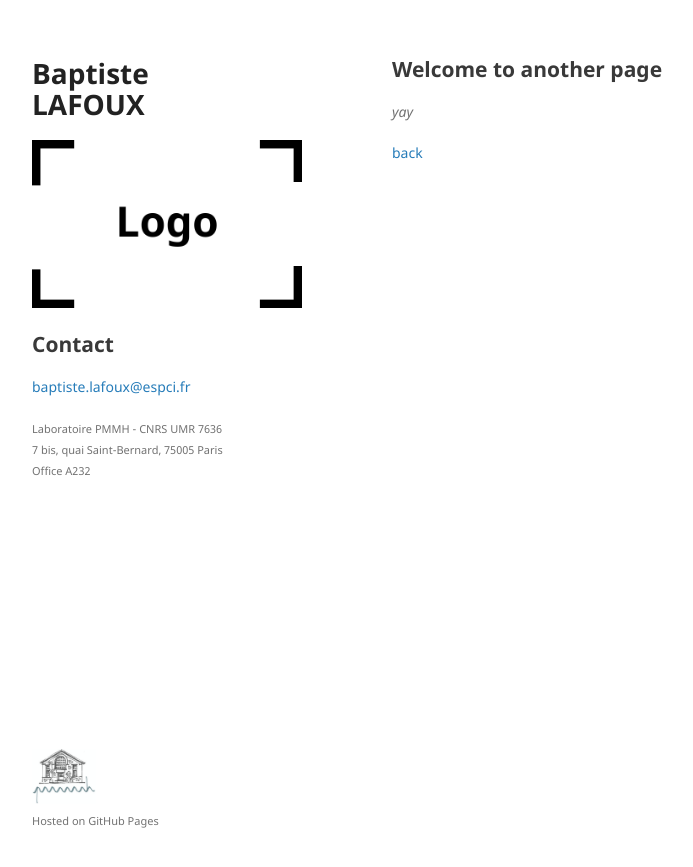
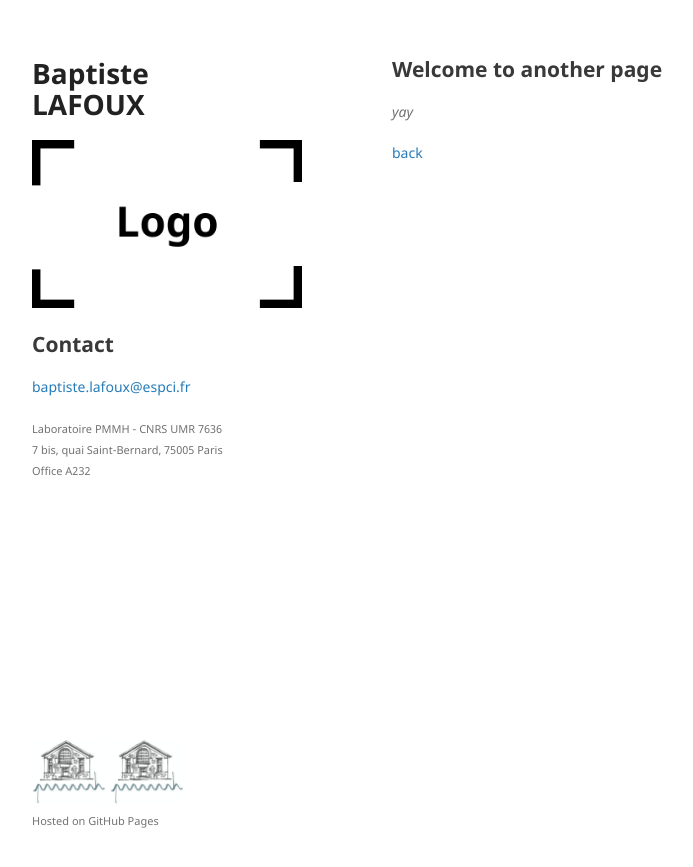
Before and after one commit to BaptisteLafoux/baptistelafoux.github.io, a Jekyll site: the page built from docs/another-page.md, in a window 1280 px wide. Shown: the top 867 px of the page, without its empty margins (178-871 px from the left). Built offline with Jekyll 4.4.1, drawn with Linux system fonts in a browser that asks for light colours.

Commit message:
Update default.html

```diff
--- a/docs/_layouts/default.html
+++ b/docs/_layouts/default.html
@@ -66,8 +66,12 @@
         <p>This project is maintained by <a href="{{ site.github.owner_url }}">{{ site.github.owner_name }}</a></p>
         {% endif %}
         <a href="https://www.pmmh.espci.fr/?-Accueil-">
-        <img src="assets/img/PMMH_large.jpg" alt="PMMH" width="64"/>
+        <img src="assets/img/PMMH_large.jpg" alt="PMMH" height="64"/>
         </a>
+        <a href="https://www.pmmh.espci.fr/?-Accueil-">
+        <img src="assets/img/PMMH_large.jpg" alt="PMMH" height="64"/>
+        </a>
+
         <p><small>Hosted on GitHub Pages
       </footer>
     </div>
```
